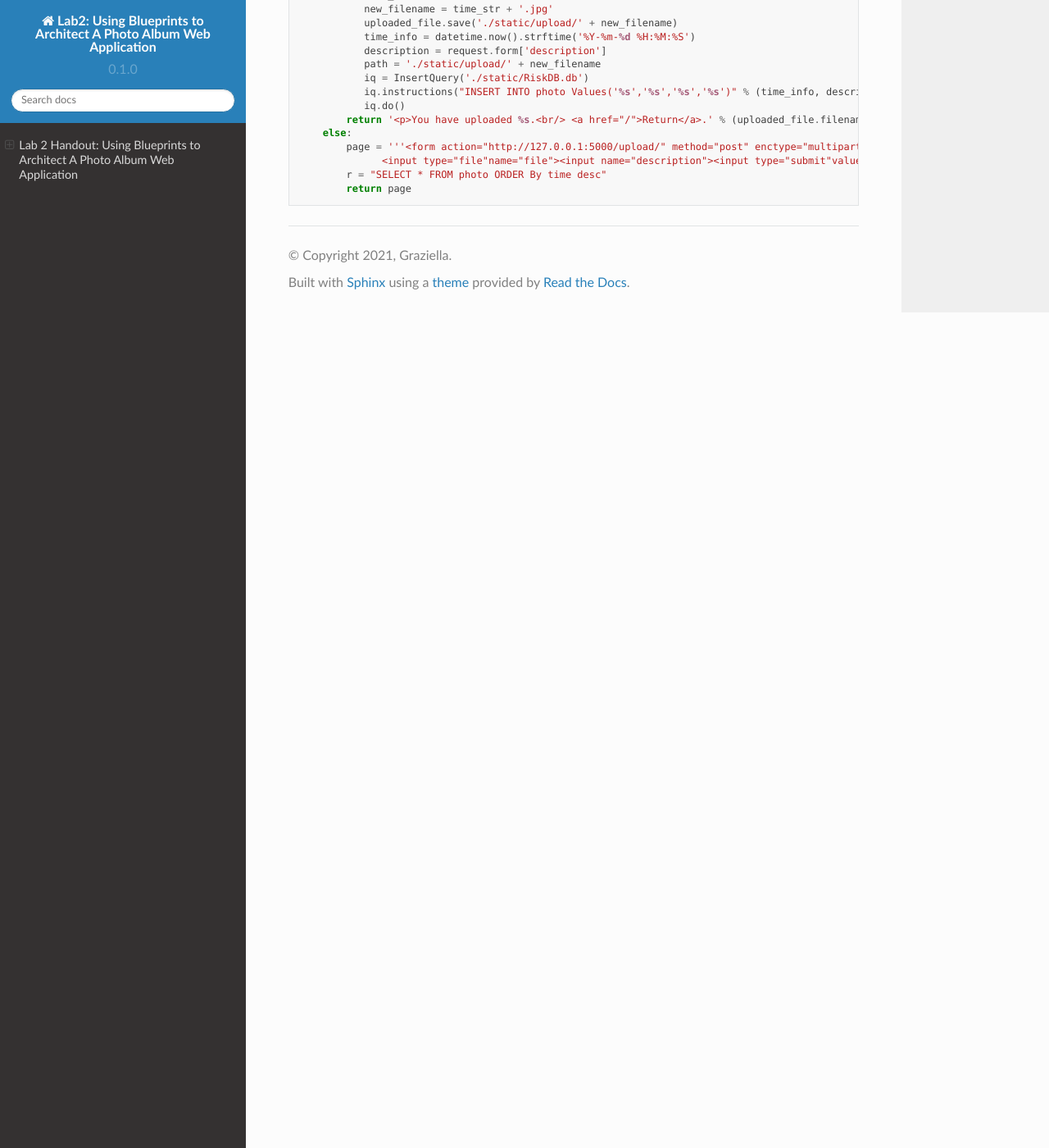
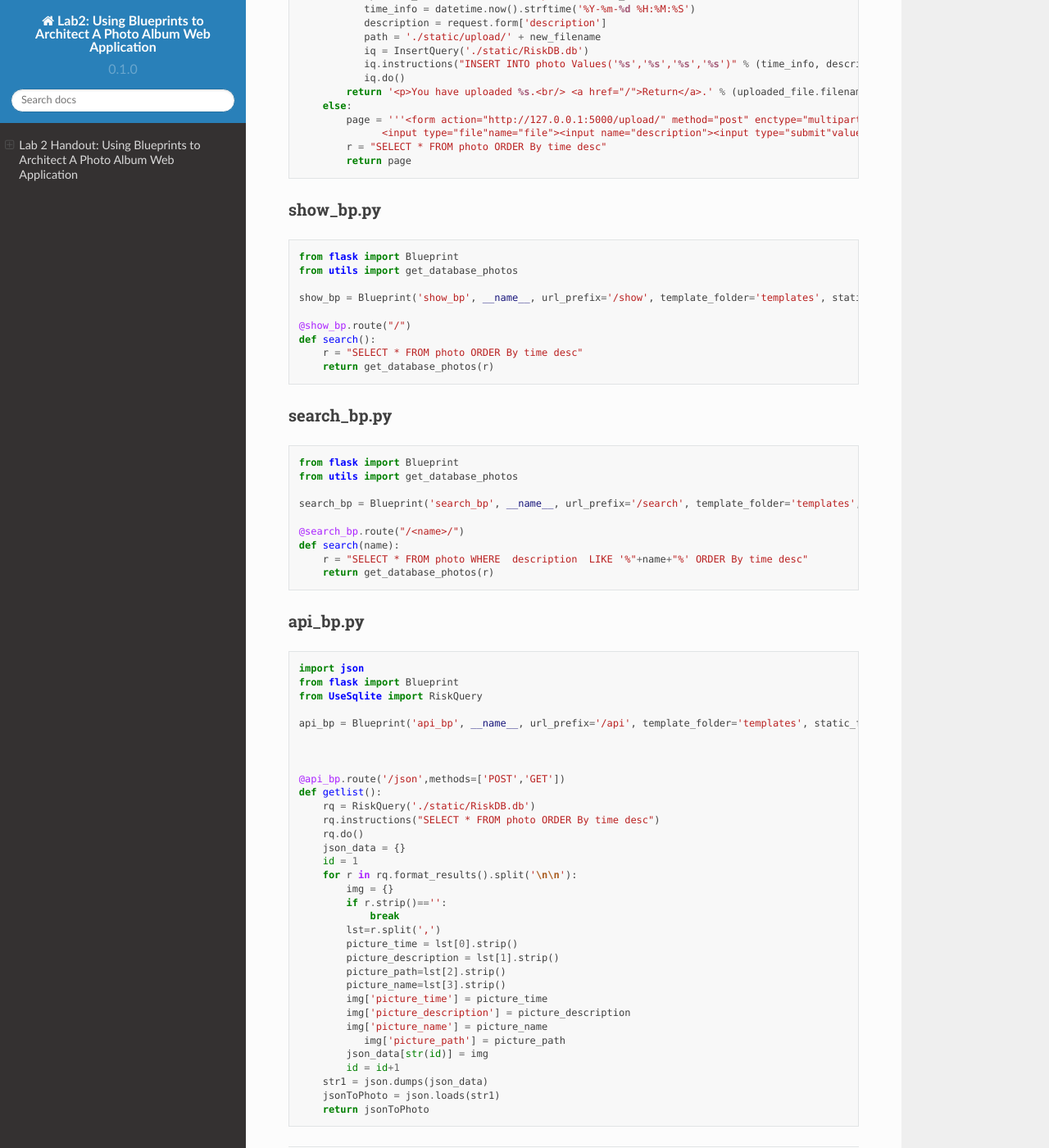
Before and after one commit to AmberLYX/Lab2.1.0, a Sphinx documentation site: the page built from docs/source/index.rst, in a window 1280 px wide and 1400 px high, scrolled down 1774 px. Shown: the whole window at 82% size. Built offline with Sphinx 7.4.7 and the Read the Docs theme 2.0.0, drawn with Linux system fonts in a browser that asks for light colours; some of the changed text lies outside the part shown.

Commit message:
Update index.rst

```diff
--- a/docs/source/index.rst
+++ b/docs/source/index.rst
@@ -59,17 +59,14 @@ Photo String 的运行
    :alt: 运行结果图
 
 
-upload_bp
+upload_bp.py
 ~~~~~~~~~~~~~~~~~~~~~~~~~~~~~~~~
 
 .. code-block:: python
 
-
-   # This file was generated by snakefood3.
    from flask import Blueprint,request
    from UseSqlite import InsertQuery
    from datetime import datetime
-
 
    upload_bp = Blueprint('upload_bp', __name__, url_prefix='/upload', template_folder='templates', static_folder='static')
 
@@ -92,3 +89,73 @@ upload_bp
                  <input type="file"name="file"><input name="description"><input type="submit"value="Upload"></form>'''
            r = "SELECT * FROM photo ORDER By time desc"
            return page
+
+
+
+show_bp.py
+~~~~~~~~~~~~~~~~~~~~~~~~~~~~~~~~
+.. code-block:: python
+
+   from flask import Blueprint
+   from utils import get_database_photos
+
+   show_bp = Blueprint('show_bp', __name__, url_prefix='/show', template_folder='templates', static_folder='static')
+
+   @show_bp.route("/")
+   def search():
+       r = "SELECT * FROM photo ORDER By time desc"
+       return get_database_photos(r)
+
+
+
+search_bp.py
+~~~~~~~~~~~~~~~~~~~~~~~~~~~~~~~~
+.. code-block:: python
+
+   from flask import Blueprint
+   from utils import get_database_photos
+
+   search_bp = Blueprint('search_bp', __name__, url_prefix='/search', template_folder='templates', static_folder='static')
+
+   @search_bp.route("/<name>/")
+   def search(name):
+       r = "SELECT * FROM photo WHERE  description  LIKE '%"+name+"%' ORDER By time desc"
+       return get_database_photos(r)
+
+api_bp.py
+~~~~~~~~~~~~~~~~~~~~~~~~~~~~~~~~
+.. code-block:: python
+
+   import json
+   from flask import Blueprint
+   from UseSqlite import RiskQuery
+
+   api_bp = Blueprint('api_bp', __name__, url_prefix='/api', template_folder='templates', static_folder='static')
+
+
+
+   @api_bp.route('/json',methods=['POST','GET'])
+   def getlist():
+       rq = RiskQuery('./static/RiskDB.db')
+       rq.instructions("SELECT * FROM photo ORDER By time desc")
+       rq.do()
+       json_data = {}
+       id = 1
+       for r in rq.format_results().split('\n\n'):
+           img = {}
+           if r.strip()=='':
+               break
+           lst=r.split(',')
+           picture_time = lst[0].strip()
+           picture_description = lst[1].strip()
+           picture_path=lst[2].strip()
+           picture_name=lst[3].strip()
+           img['picture_time'] = picture_time
+           img['picture_description'] = picture_description
+           img['picture_name'] = picture_name
+              img['picture_path'] = picture_path
+           json_data[str(id)] = img
+           id = id+1
+       str1 = json.dumps(json_data)
+       jsonToPhoto = json.loads(str1)
+       return jsonToPhoto
```
